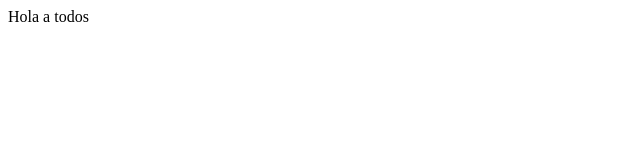
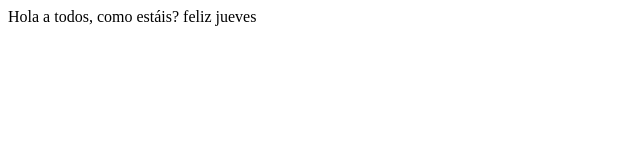
Before and after one commit to lindseyawalker/Curso-Primera, a plain HTML site: page index.html in a window 1280 px wide. Shown: the whole page, without its empty margins (0-640 px from the left). Drawn offline with Linux system fonts and the light colour scheme.

Commit message:
cambio de texto

```diff
--- a/index.html
+++ b/index.html
@@ -7,6 +7,6 @@
     <title>Document</title>
 </head>
 <body>
-    Hola a todos
+    Hola a todos, como estáis? feliz jueves
 </body>
 </html>
```
